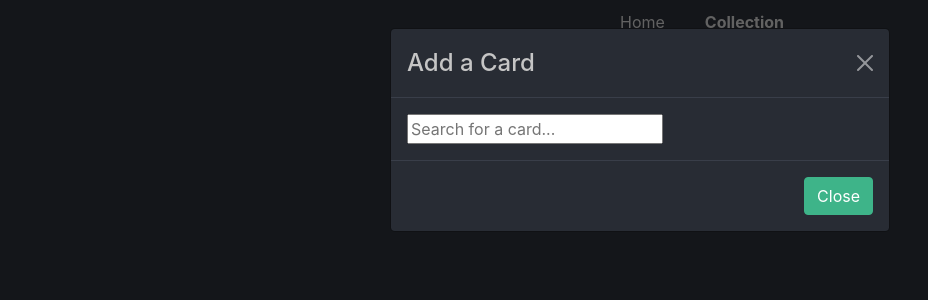
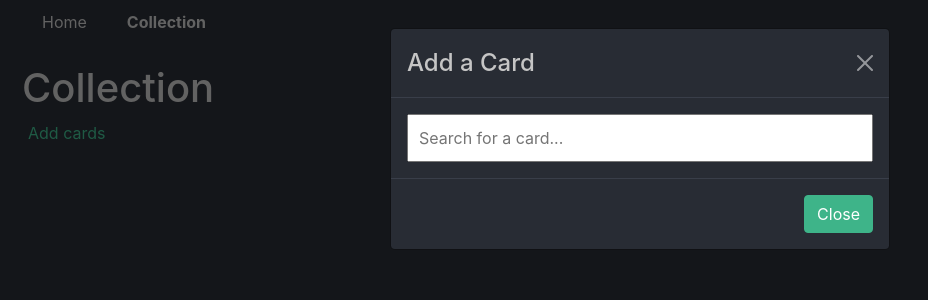
Before and after one commit to AndyGilder/MTGCardOrganiser, a React (Create React App) app: page /collection in a window 1280 px wide. Both pictures are taken after a click on the button "Add cards". Shown: the top 300 px of the page, without its empty margins (0-928 px from the left). Built offline with nearby package versions, Linux system fonts and the light colour scheme.

Commit message:
Added custom button and updated search results list

```diff
--- a/src/components/Button.js
+++ b/src/components/Button.js
@@ -1,6 +1,8 @@
-function Button() {
+import './Button.scss';
+
+function Button({ onClick, buttonText }) {
   return (
-    <button>Add cards</button>
+    <button className="custom-button custom-button--link" onClick={onClick}>{ buttonText }</button>
   )
 }
 
--- /dev/null
+++ b/src/components/Button.scss
@@ -0,0 +1,14 @@
+@import '../fragments/variables.scss';
+
+.custom-button {
+    background: none;
+    border: none;
+
+    &--link {
+        color: $alt-colour;
+
+        &:hover {
+            text-decoration: underline;
+        }
+    }
+}
--- a/src/components/CardSearch.js
+++ b/src/components/CardSearch.js
@@ -2,6 +2,7 @@ import { useEffect, useState } from "react";
 import { useDispatch } from "react-redux"
 import { fetchCardListByName } from "../actions";
 import CardSearchResults from "./CardSearchResults";
+import './CardSearch.scss';
 
 function CardSearch() {
   // const cardListState = useSelector((state) => state.cardQueryReducer);
@@ -28,9 +29,11 @@ function CardSearch() {
 
     return (
       <>
-        <input type="text" placeholder="Search for a card..." onKeyUp={handleKeyUp}/>
+        <div className="search-form-container">
+          <input type="text" placeholder="Search for a card..." className="card-search-input" onKeyUp={handleKeyUp}/>
 
-        <CardSearchResults searchTerm={state.searchTerm} resultsOpen={state.resultsOpen} />
+          <CardSearchResults searchTerm={state.searchTerm} resultsOpen={state.resultsOpen} />
+        </div>
       </>
     )
   }
--- /dev/null
+++ b/src/components/CardSearch.scss
@@ -0,0 +1,8 @@
+.search-form-container {
+    position: relative;
+}
+
+.card-search-input {
+    width: 100%;
+    padding: 10px 20px 10px 10px;
+}
--- a/src/components/CardSearchResults.scss
+++ b/src/components/CardSearchResults.scss
@@ -2,6 +2,7 @@
 
 .card-search-results {
     position: absolute;
+    width: 100%;
     background: $main-colour-lighter;
 
     &__card-container {
--- a/src/components/Collection.js
+++ b/src/components/Collection.js
@@ -18,7 +18,7 @@ function Collection() {
         <h1>Collection</h1>
 
         <div>
-            <button onClick={handleModalShow}>Add cards</button>
+            <Button buttonText="Add cards" onClick={handleModalShow} />
         </div>
 
         <Modal show={state.show}>
--- a/src/index.js
+++ b/src/index.js
@@ -27,12 +27,14 @@ root.render(
   <BrowserRouter>
     <Provider store={store}>
       <React.StrictMode>
-        <Header />
+        <div className="container">
+          <Header />
 
-        <Routes>
-          <Route path="/" element={<App />} />
-          <Route path="/collection" element={<Collection />} />
-        </Routes>
+          <Routes>
+            <Route path="/" element={<App />} />
+            <Route path="/collection" element={<Collection />} />
+          </Routes>
+        </div>
       </React.StrictMode>
     </Provider>
   </BrowserRouter>
--- a/src/index.scss
+++ b/src/index.scss
@@ -9,10 +9,14 @@ body {
   -moz-osx-font-smoothing: grayscale;
   background: $main-colour;
   color: $text-colour-main;
-  margin: 0 600px;
 }
 
 code {
   font-family: source-code-pro, Menlo, Monaco, Consolas, 'Courier New',
     monospace;
 }
+
+.container {
+  max-width: 1260px;
+  margin: 0 auto;
+}
```
